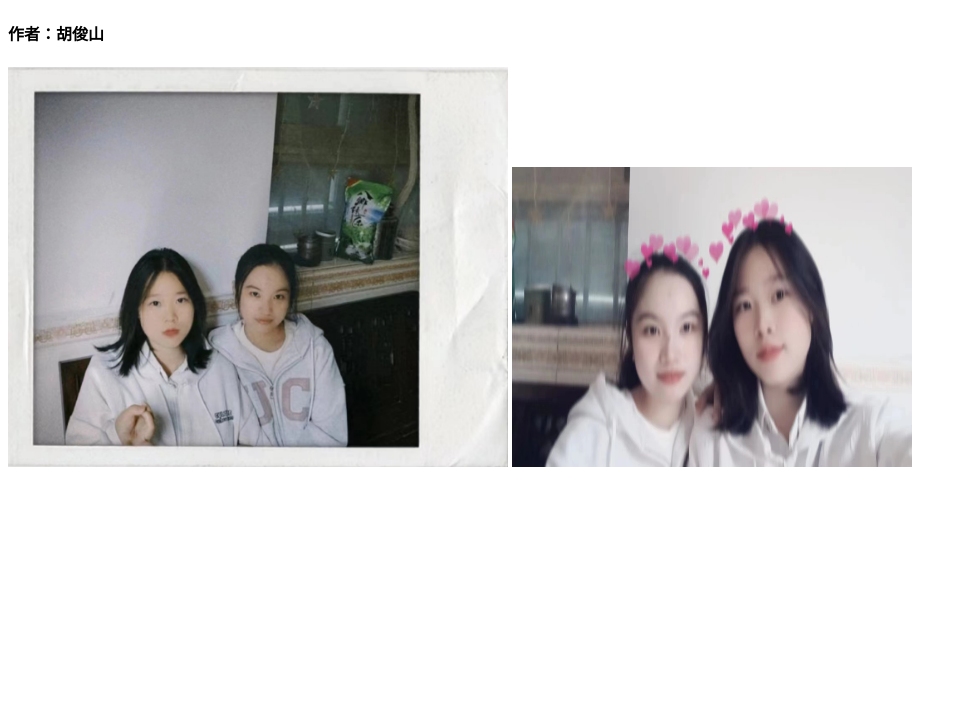
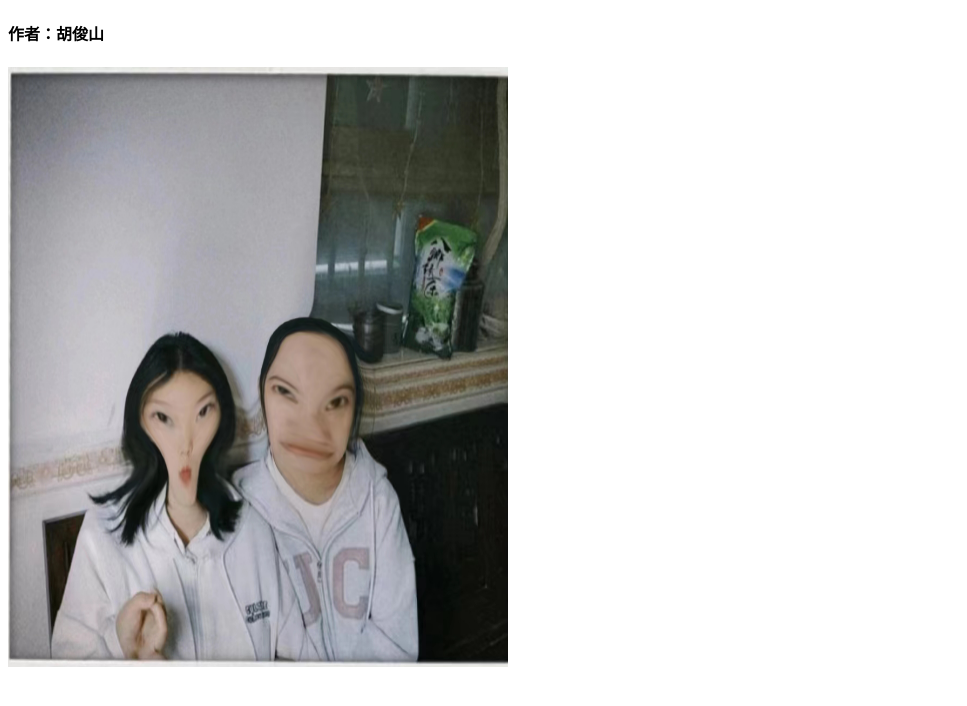
Before and after one commit to lnfinity00/hjs, a plain HTML site: page index.html in a window 1280 px wide. Shown: the whole page, without its empty margins (0-967 px from the left). Drawn offline with Linux system fonts and the light colour scheme.

Commit message:
第五次提交

```diff
--- a/index.html
+++ b/index.html
@@ -31,7 +31,8 @@
     <!-- <img src="img/hu.jpg" alt=""> -->
     <!-- <img src="img/jun.jpg" alt=""> -->
     <h4>作者：胡俊山</h4>
-    <img id="img1" src="img/乐燕.jpg" alt="">
-    <img id="img2" src="img/乐燕2.jpg" alt="">
+    <!-- <img id="img1" src="img/乐燕.jpg" alt=""> -->
+    <!-- <img id="img2" src="img/乐燕2.jpg" alt=""> -->
+    <img src="img/搞怪.png" alt="">
 </body>
 </html>
```
Also changed, not shown: img/搞怪.png (added).
